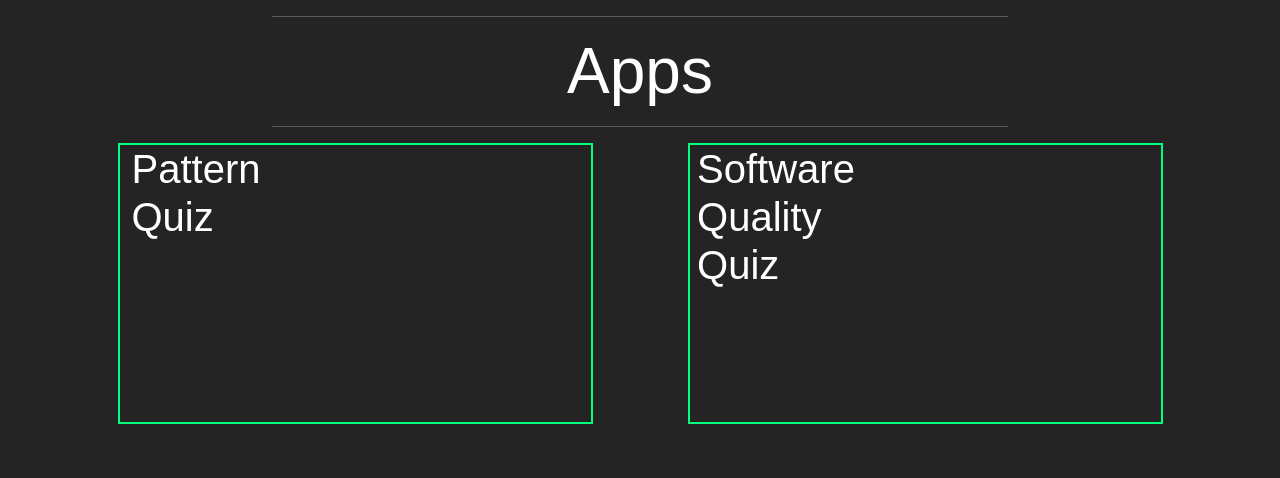
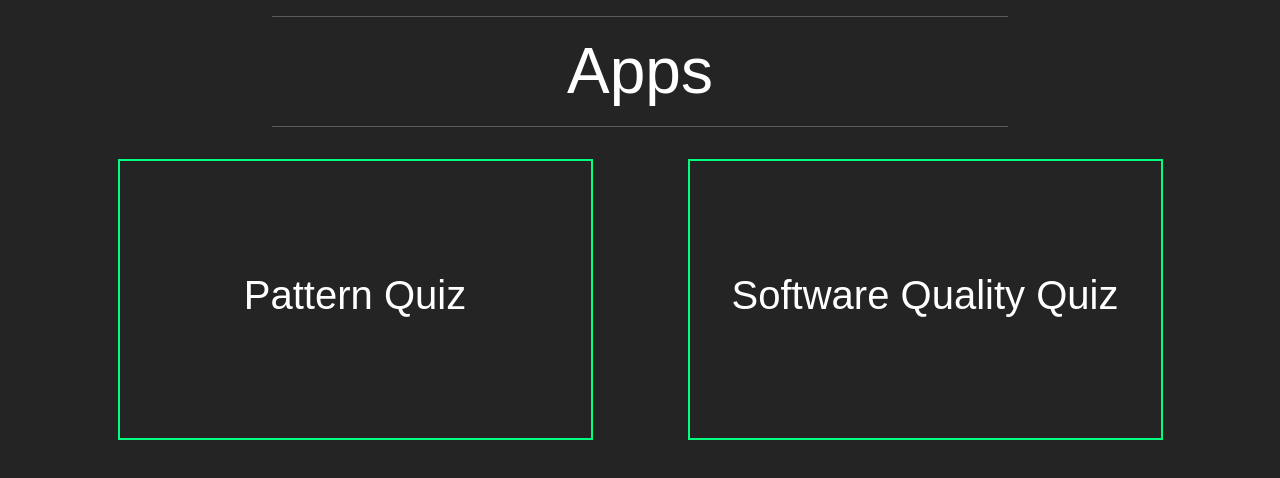
Before and after one commit to KevinSpa/app.kspalink.nl, a plain HTML site: page index.html in a window 1280 px wide. Drawn offline with nearby package versions, Linux system fonts and the light colour scheme; a web font is replaced by a local one.

Commit message:
Homepage style changes

```diff
--- a/assets/css/style.css
+++ b/assets/css/style.css
@@ -25,3 +25,7 @@ body {
     transform: scale(0.97);
     box-shadow: rgba(0, 255, 127, 0.5) 0px 0px 10px, rgba(0, 255, 127, 0.5) 0px 0px 10px;
 }
+
+.redirectBox:hover {
+    cursor: pointer;
+}
--- a/index.html
+++ b/index.html
@@ -3,7 +3,7 @@
 <head>
     <meta charset="utf-8">
     <meta name="viewport" content="width=device-width, initial-scale=1">
-    <title>Bootstrap demo</title>
+    <title>Kspalink Apps</title>
     <link href="https://cdn.jsdelivr.net/npm/bootstrap@5.3.3/dist/css/bootstrap.min.css" rel="stylesheet"
           integrity="sha384-QWTKZyjpPEjISv5WaRU9OFeRpok6YctnYmDr5pNlyT2bRjXh0JMhjY6hW+ALEwIH" crossorigin="anonymous">
 
@@ -23,23 +23,25 @@
         </div>
     </div>
     <div class="row justify-content-around">
-        <div class="col-lg-5 appBorder">
-            <a href="apps/patterns/" target="_blank">
-                <div class="col-lg-4 col-xs-6 d-flex align-items-center justify-content-center">
-                    <h1>Pattern Quiz</h1>
-                </div>
-            </a>
+        <div class="col-lg-5 mt-3 appBorder d-flex justify-content-center align-items-center redirectBox" id="redirectPatterns">
+            <h1>Pattern Quiz</h1>
         </div>
 
-        <div class="col-lg-5 appBorder">
-            <a href="apps/sq-quiz/" target="_blank">
-                <div class="col-lg-4 col-xs-6 d-flex align-items-center justify-content-center">
-                    <h1>Software Quality Quiz</h1>
-                </div>
-            </a>
+        <div class="col-lg-5 mt-3 appBorder d-flex justify-content-center align-items-center redirectBox" id="redirectSQQuiz">
+            <h1>Software Quality Quiz</h1>
         </div>
     </div>
 </div>
+
+<script>
+    document.getElementById("redirectPatterns").addEventListener("click", function () {
+        window.open('apps/patterns/', '_blank');
+    });
+
+    document.getElementById("redirectSQQuiz").addEventListener("click", function () {
+        window.open('apps/sq-quiz/', '_blank');
+    });
+</script>
 
 <script src="https://cdn.jsdelivr.net/npm/bootstrap@5.3.3/dist/js/bootstrap.bundle.min.js"
         integrity="sha384-YvpcrYf0tY3lHB60NNkmXc5s9fDVZLESaAA55NDzOxhy9GkcIdslK1eN7N6jIeHz"
```
